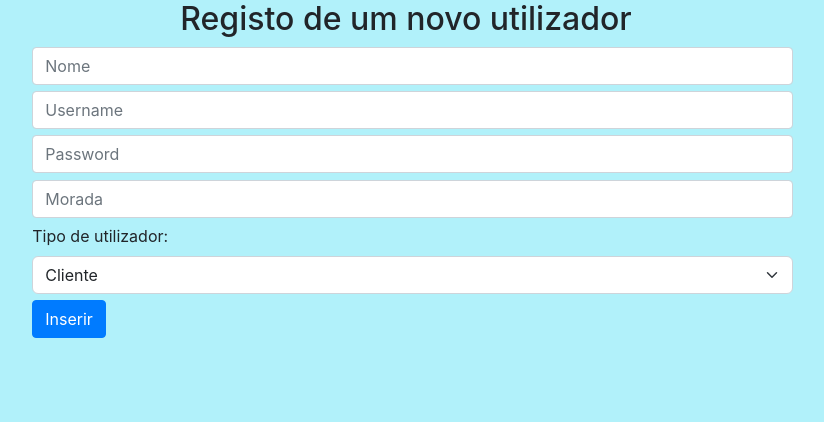
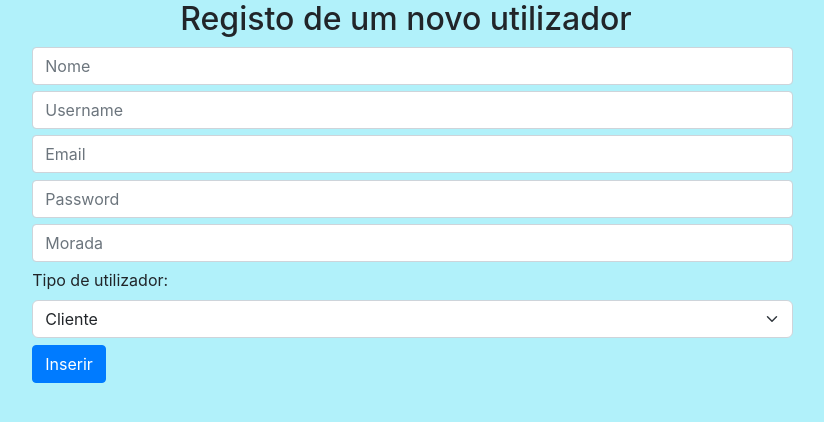
Before and after one commit to SurgicalSheep/ProjetoBD2, a Django app: template bd2project/bd2app/templates/registro.html in a window 1280 px wide. Shown: the part 131-553 px from the top of the page, without its empty margins (234-1058 px from the left). Run offline with Django 4.2, Linux system fonts and the light colour scheme; the template is opened without the code that fills it, so the values that code supplies are empty; parts of the project's set-up code (start-up, migrations or seed data) failed here and were passed over; some libraries are stand-ins or nearby versions.

Commit message:
commit lad
faro lindo <3

```diff
--- a/bd2project/bd2app/other.py
+++ b/bd2project/bd2app/other.py
@@ -3,9 +3,9 @@ from django.shortcuts import get_object_or_404, redirect
 from bd2app.models import *
 bd = pymongo.MongoClient("mongodb+srv://eletropoggers_admin:faroladlucas@projetobd2-onlinedb.833ybao.mongodb.net/test")["bd2_mongo"]
 
-def insere_ut(id,nome,tipouser,morada):
+def insere_ut(id,nome,tipouser,morada,username,email):
     col = bd["utilizadores"]
-    doc = {"id": id,"nome":nome,"tipouser":tipouser,"morada":morada}
+    doc = {"id": id,"nome":nome,"tipouser":tipouser,"morada":morada, "username":username, "email":email}
     x = col.insert_one(doc)
     return x
 
--- a/bd2project/bd2app/templates/carrinho.html
+++ b/bd2project/bd2app/templates/carrinho.html
@@ -19,7 +19,7 @@
 
             <img src="{{itens.imagem_produto}}" class="card-img-top" alt="...">
             <h6 class="card-title">Id do carrinho: {{itens.id_carrinho}}</span> <!-- para remover -->
-                <h6 class="card-title">Id do produto: {{itens.id_produto}}</h6><!-- para remover -->
+                <h6 class="card-title">Id do produto: {{itens.id_produto}}</h6> <!-- para remover -->
                 <h6 class="card-title">Nome do produto: {{itens.nome_produto}}</h6>
                 <h6 class="card-title">Preço unitário: {{itens.preco_produto}} € {% if itens.quantidade > 1 %} ({{itens.preco_produto|multiply:itens.quantidade}}€) {% endif %}</h6>
                 <h6 class="card-title">Desconto: {{itens.desconto_produto}} %</h6>
--- a/bd2project/bd2app/templates/registro.html
+++ b/bd2project/bd2app/templates/registro.html
@@ -8,16 +8,19 @@
 <form method="post" enctype="multipart/form-data" style="margin-left: 1%;">
     {% csrf_token %}
     <div class="form-group" style="margin-left: 20%;margin-right: 20%; margin-bottom: 0.5%;">
-        <input type="text" class="form-control" name="nome" placeholder="Nome">
+        <input type="text" class="form-control" name="nome" placeholder="Nome" required>
     </div>
     <div class="form-group" style="margin-left: 20%;margin-right: 20%; margin-bottom: 0.5%;">
-        <input type="text" class="form-control" name="username" placeholder="Username">
+        <input type="text" class="form-control" name="username" placeholder="Username" required>
     </div>
     <div class="form-group" style="margin-left: 20%;margin-right: 20%; margin-bottom: 0.5%;">
-        <input type="password" class="form-control" name="password" placeholder="Password">
+        <input type="email" class="form-control" name="email" placeholder="Email" required>
     </div>
     <div class="form-group" style="margin-left: 20%;margin-right: 20%; margin-bottom: 0.5%;">
-        <input type="address" class="form-control" name="morada" placeholder="Morada">
+        <input type="password" class="form-control" name="password" placeholder="Password" required>
+    </div>
+    <div class="form-group" style="margin-left: 20%;margin-right: 20%; margin-bottom: 0.5%;">
+        <input type="address" class="form-control" name="morada" placeholder="Morada" required>
     </div>
     <div class="form-group" style="margin-left: 20%;margin-right: 20%; margin-bottom: 0.5%;">
         <label for="FormTipoUser" class="form-label">Tipo de utilizador:</label>
--- a/bd2project/bd2app/urls.py
+++ b/bd2project/bd2app/urls.py
@@ -22,6 +22,7 @@ urlpatterns = [
     path('acao_utilizador/<int:id_user>/<str:acao>/<str:nome>', views.acaoutilizador, name='acao_utilizador'),
     path('aceitar_utilizador/<int:id_user>', views.aceitar_utilizador, name='aceitar_utilizador'),
     path('rejeitar_utilizador/<int:id_user>', views.rejeitar_utilizador, name='rejeitar_utilizador'),
+    path('homepage_fornecedores', views.homepage_fornecedores, name='homepage_fornecedores'),
     #path('edit_product/<int:produto_id>/<int:carrinho_id>', views.edit_product, name='edit_product'),   pus de lado por enquanto pq estava a dar um erro da treta
     #path('produto/adicionar_carrinho/<int:produto_id>', views.adicionar_carrinho, name='adicionar_carrinho'),
 ]
--- a/bd2project/bd2app/views.py
+++ b/bd2project/bd2app/views.py
@@ -33,6 +33,7 @@ def registro(request):
         password = data.get("password")
         tipouser = data.get("tipouser")
         morada = data.get("morada")
+        email = data.get("email")
 
         try:
             u = User.objects.get(username=username)
@@ -41,7 +42,7 @@ def registro(request):
             u = User.objects.create_user(username=username,password=password)
             u.save()
             login(request,u)
-            insere_ut(request.user.id,nome, tipouser, morada)
+            insere_ut(request.user.id,nome, tipouser, morada, username, email)
             print(request.user.id)
 
         return redirect('todos_users')
```
Also changed, not shown: bd2project/bd2app/templates/homepage_fornecedores.html (added, +27 -0 lines).
